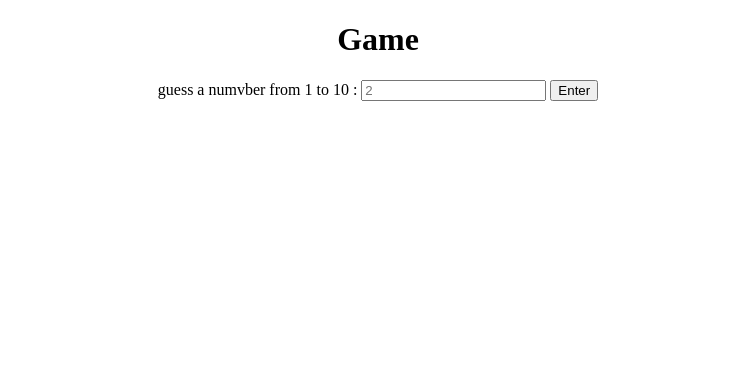
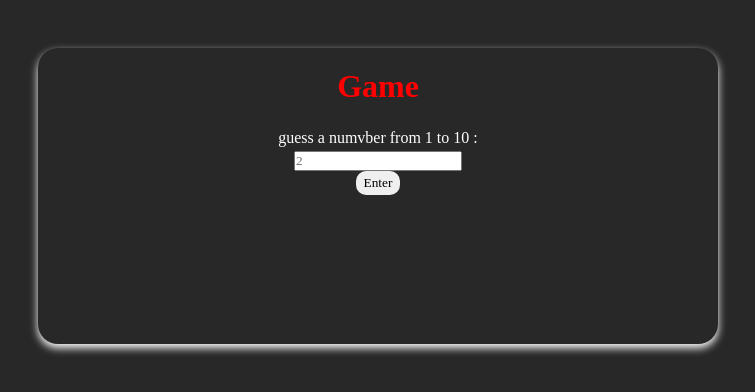
Before and after one commit to MR-MIKE001/lesson-game, a plain HTML site: page index.html in a window 1280 px wide. Both pictures are taken after a click on the button "Enter". Shown: the whole page, without its empty margins (262-1017 px from the left). Drawn offline with Linux system fonts and the light colour scheme.

Commit message:
first commit

```diff
--- a/app.js
+++ b/app.js
@@ -0,0 +1,53 @@
+ const input=document.getElementById("input");
+        const btn=document.getElementById("btn");
+        const winOrLoose=document.getElementById("winorloose");
+        const userChoice=document.getElementById("users-choice");
+        const computerChoice=document.getElementById("computer-choice");
+
+        //get number fromthe user
+        //compare against the computer choice
+        //spill out the number of the users choice and thecomputer choice
+        //determina ife the user win or not
+        //give the user a chance to try 3 times again if they loose
+
+        function getComputerChoice(){
+            return Math.ceil(Math.random()*10-1)
+
+        }
+
+        function getUserChoice(){
+            return input.value
+        }
+
+        function compareUsersComputer(){
+            let user=parseInt(getUserChoice())
+            let computer=getComputerChoice();
+            input.value="";
+            if(isNaN(user)){
+                alert("please enter a valid number")
+                return
+            }
+            if(user<1){
+                alert("input most not be less than 1")
+                return
+            }
+             if(user>10){
+                alert("input most not be greater than 10")
+                return
+            }
+            if(user==computer){
+                winOrLoose.textContent="You win"
+                userChoice.textContent=`The number you choose is: ${user}`
+                computerChoice.textContent=`The number the compuiter choose is: ${computer}`
+                return
+            }else{
+                 winOrLoose.textContent="You loose"
+                userChoice.textContent=`The number you choose is: ${user}`
+                computerChoice.textContent=`The number the compuiter choose is: ${computer}`
+                return
+            }
+        }
+btn.addEventListener("click",(e)=>{
+    e.preventDefault();
+    compareUsersComputer();
+})
--- a/index.html
+++ b/index.html
@@ -4,10 +4,11 @@
     <meta charset="UTF-8">
     <meta name="viewport" content="width=device-width, initial-scale=1.0">
     <title>Game</title>
+    <link rel="stylesheet" href="styles.css">
 
 </head>
 <body>
-    <center>
+
     <div class="container">
         <h1>Game</h1>
         <div class="ginput">
@@ -19,50 +20,8 @@
             <p id="computer-choice"></p>
         </div>
     </div>
-    </center>
-    <script>
-        const input=document.getElementById("input");
-        const btn=document.getElementById("btn");
-        const winOrLoose=document.getElementById("winorloose");
-        const userChoice=document.getElementById("users-choice");
-        const ComputerChoice=document.getElementById("computer-choice");
 
-        //get number fromthe user
-        //compare against the computer choice
-        //spill out the number of the users choice and thecomputer choice
-        //determina ife the user win or not
-        //give the user a chance to try 3 times again if they loose
-
-        function getComputerChoice(){
-            return Math.ceil(Math.random()*10-1)
-        }
-
-        function getUserChoice(){
-            return input.value.trim
-        }
-        function compareUsersComputer(){
-            const user=getUserChoice()
-            const computer=getComputerChoice();
-            if(isNaN(user)){
-                alert("please enter a valid number")
-                return
-            }
-            if(user<1){
-                alert("input most not be less than 1")
-            }
-             if(user>10){
-                alert("input most not be greater than 10")
-            }
-            if(user===computer){
-                winOrLoose.textContent="You win"
-                userChoice.textContent=`The number you choose is: ${user}`
-                computerChoice.textContent=`The number the compuiter choose is: ${user}`
-            }else{
-                 winOrLoose.textContent="You loose"
-                userChoice.textContent=`The number you choose is: ${user}`
-                computerChoice.textContent=`The number the compuiter choose is: ${user}`
-            }
-        }
+    <script src="./app.js">
 
 
     </script>
--- a/styles.css
+++ b/styles.css
@@ -0,0 +1,59 @@
+* {
+    padding: 0;
+    margin: 0;
+    font-family:'Times New Roman', Times, serif ;
+
+}
+body {
+    background-color: rgb(40,40,40);
+    color: #fff;
+
+
+}
+.container {
+    margin: 3rem auto;
+    width: 50%;
+    height: 32vh;
+    padding: 20px;
+    border-radius: 20px;
+    box-shadow: 0 4px 8px;
+
+}
+h1{
+    text-align: center;
+    color: red;
+    margin-bottom: 20px;
+
+}
+button{
+    color: black;
+    padding: 4px 8px;
+    border: none;
+    border-radius: 10px;
+
+
+}
+button:hover{
+    color: aqua;
+    padding: 2px 4px 6px 8px 10px;
+    border: 6px solid rbg(0 0 0);
+    border-radius: 2px 4px 6px 8px 10px;
+}
+label{
+    align-self:above;
+    color: white;
+
+}
+input[type="text"]{
+    align-items: end;
+}
+label{
+    display: block;
+    margin: 4px auto;
+}
+.ginput{
+    display: flex;
+    flex-direction: column;
+    justify-content: center;
+    align-items: center;
+}
```
